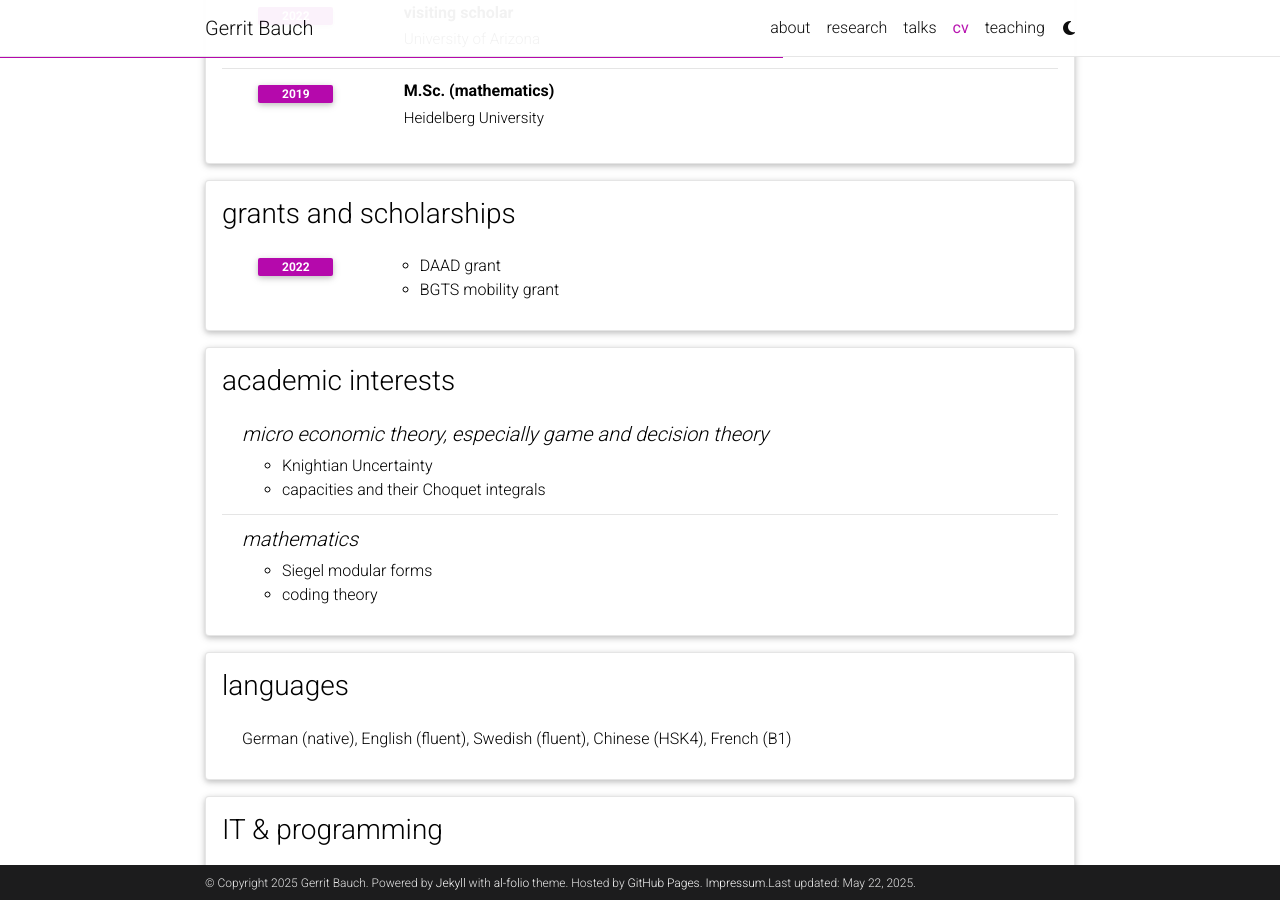
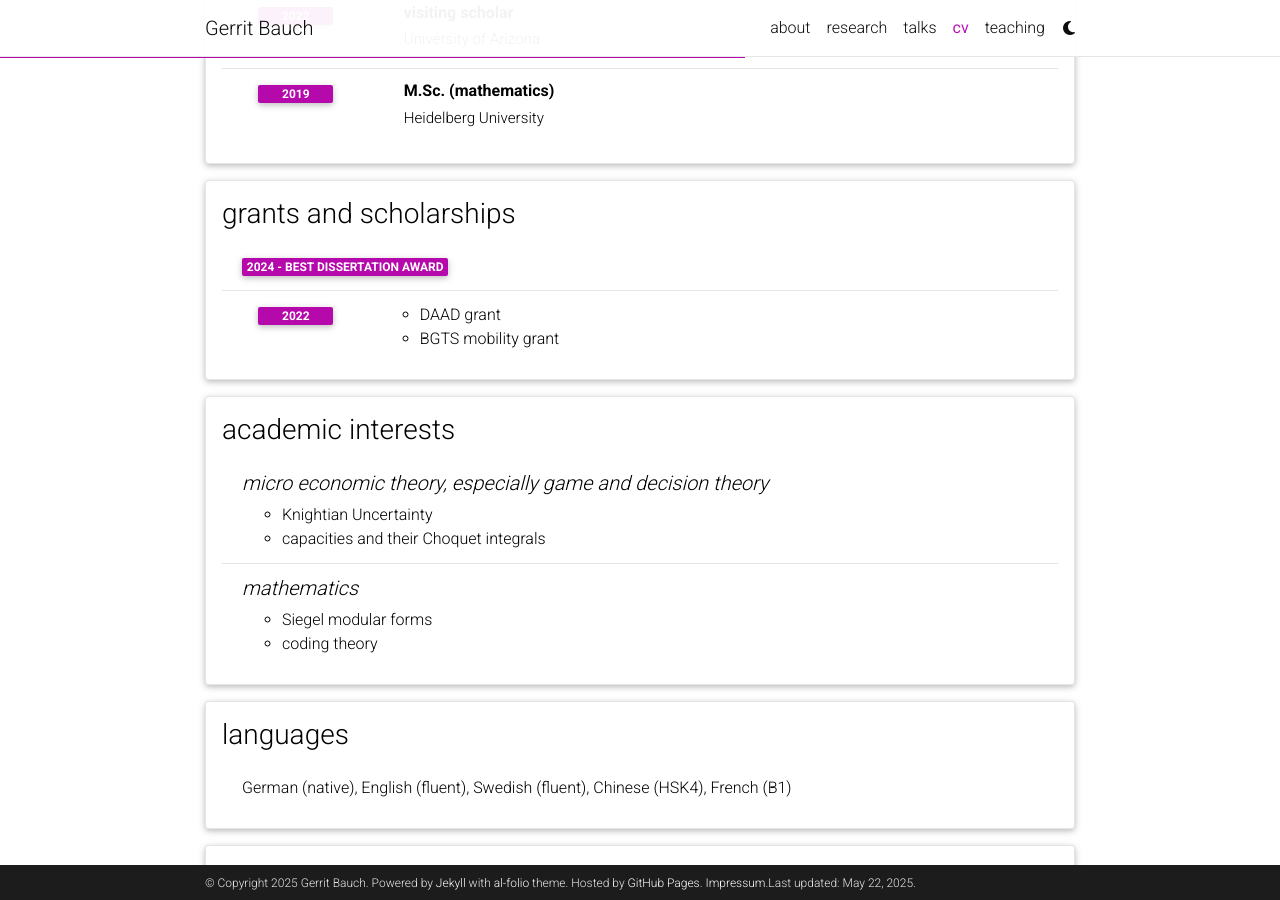
Before and after one commit to gbauch/gbauch.github.io, a Jekyll site: the page built from _pages/cv.md, in a window 1280 px wide and 900 px high, scrolled down 589 px. Built offline with Jekyll 4.4.1, drawn with Linux system fonts in a browser that asks for light colours; comment, search, counter and statistics services are not loaded; a style sheet for code colours, icons or effects is not loaded.

Commit message:
Update cv.yml

```diff
--- a/_data/cv.yml
+++ b/_data/cv.yml
@@ -33,6 +33,8 @@
 - title: grants and scholarships
   type: time_table
   contents:
+    - year: 2024
+        - best dissertation award
     - year: 2022
       items:
         - DAAD grant
```
